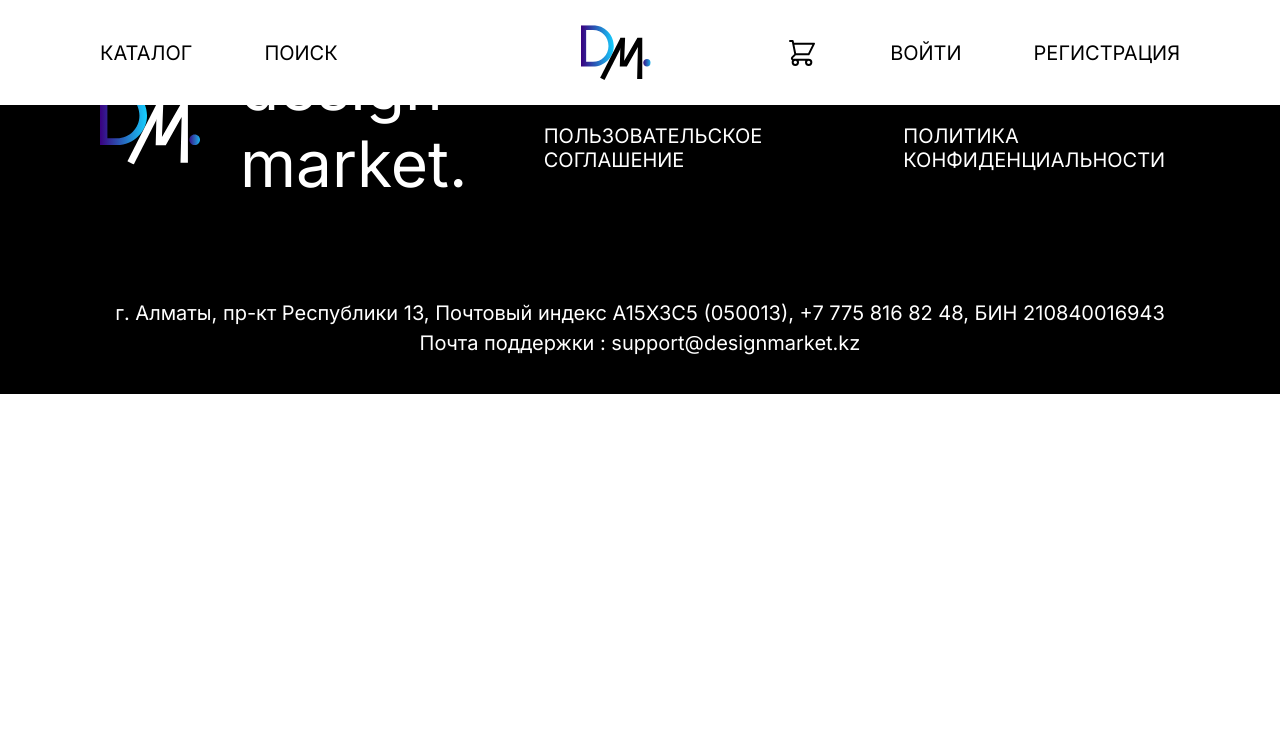
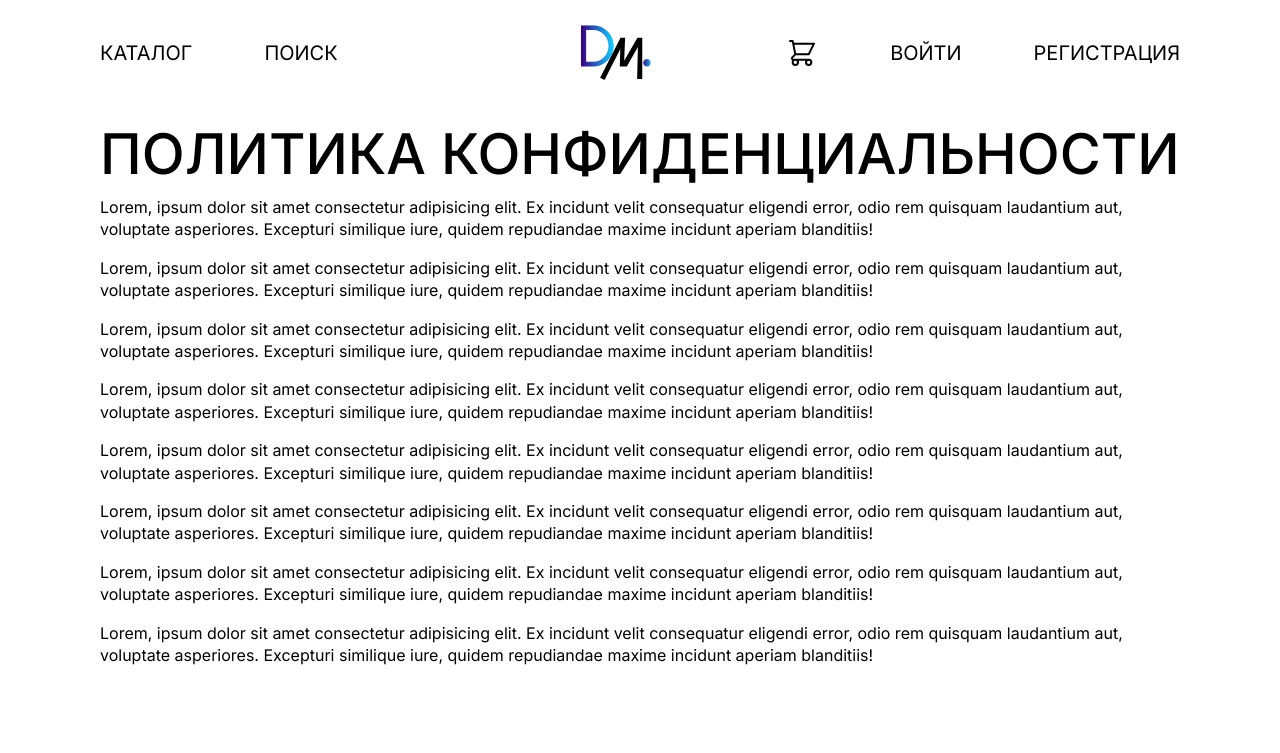
Before and after one commit to iarchangelneu/designmarket, a Nuxt app: page /polytics in a window 1280 px wide. Shown: the top 753 px of the page. Built offline with nearby package versions, Linux system fonts and the light colour scheme.

Commit message:
Bug fix + terms and polytics pages

```diff
--- a/components/TheFooter.vue
+++ b/components/TheFooter.vue
@@ -8,12 +8,12 @@
 
             <div class="links d-flex">
                 <div>
-                    <NuxtLink to="/">для дизайнера</NuxtLink>
-                    <NuxtLink to="/">пользовательское соглашение</NuxtLink>
+                    <NuxtLink to="/for-designer">для дизайнера</NuxtLink>
+                    <NuxtLink to="/terms">пользовательское соглашение</NuxtLink>
                 </div>
                 <div>
                     <NuxtLink to="/">личный кабинет</NuxtLink>
-                    <NuxtLink to="/">политика конфиденциальности</NuxtLink>
+                    <NuxtLink to="/polytics">политика конфиденциальности</NuxtLink>
                 </div>
             </div>
         </div>
--- a/pages/catalog.vue
+++ b/pages/catalog.vue
@@ -178,6 +178,7 @@
     border: 3px solid #000;
     padding: 15px 40px;
     background: transparent;
+    gap: 0 10px;
 
     font-size: 24px;
     font-style: normal;
--- /dev/null
+++ b/pages/polytics.vue
@@ -0,0 +1,62 @@
+<template>
+    <div class="polytics">
+        <h1>Политика конфиденциальности</h1>
+        <p>Lorem, ipsum dolor sit amet consectetur adipisicing elit. Ex incidunt velit consequatur eligendi error, odio rem
+            quisquam laudantium aut, voluptate asperiores. Excepturi similique iure, quidem repudiandae maxime incidunt
+            aperiam blanditiis!</p>
+        <p>Lorem, ipsum dolor sit amet consectetur adipisicing elit. Ex incidunt velit consequatur eligendi error, odio rem
+            quisquam laudantium aut, voluptate asperiores. Excepturi similique iure, quidem repudiandae maxime incidunt
+            aperiam blanditiis!</p>
+        <p>Lorem, ipsum dolor sit amet consectetur adipisicing elit. Ex incidunt velit consequatur eligendi error, odio rem
+            quisquam laudantium aut, voluptate asperiores. Excepturi similique iure, quidem repudiandae maxime incidunt
+            aperiam blanditiis!</p>
+        <p>Lorem, ipsum dolor sit amet consectetur adipisicing elit. Ex incidunt velit consequatur eligendi error, odio rem
+            quisquam laudantium aut, voluptate asperiores. Excepturi similique iure, quidem repudiandae maxime incidunt
+            aperiam blanditiis!</p>
+        <p>Lorem, ipsum dolor sit amet consectetur adipisicing elit. Ex incidunt velit consequatur eligendi error, odio rem
+            quisquam laudantium aut, voluptate asperiores. Excepturi similique iure, quidem repudiandae maxime incidunt
+            aperiam blanditiis!</p>
+        <p>Lorem, ipsum dolor sit amet consectetur adipisicing elit. Ex incidunt velit consequatur eligendi error, odio rem
+            quisquam laudantium aut, voluptate asperiores. Excepturi similique iure, quidem repudiandae maxime incidunt
+            aperiam blanditiis!</p>
+        <p>Lorem, ipsum dolor sit amet consectetur adipisicing elit. Ex incidunt velit consequatur eligendi error, odio rem
+            quisquam laudantium aut, voluptate asperiores. Excepturi similique iure, quidem repudiandae maxime incidunt
+            aperiam blanditiis!</p>
+        <p>Lorem, ipsum dolor sit amet consectetur adipisicing elit. Ex incidunt velit consequatur eligendi error, odio rem
+            quisquam laudantium aut, voluptate asperiores. Excepturi similique iure, quidem repudiandae maxime incidunt
+            aperiam blanditiis!</p>
+
+    </div>
+</template>
+<script setup>
+useSeoMeta({
+    title: 'Политика конфиденциальности | Design Market',
+    ogTitle: 'Политика конфиденциальности | Design Market',
+    description: 'Политика конфиденциальности | Design Market',
+    ogDescription: 'Политика конфиденциальности | Design Market',
+})
+</script>
+<style scoped>
+.polytics p {
+    font-size: 16px;
+    font-style: normal;
+    font-weight: 400;
+    line-height: 140%;
+    font-family: var(--int);
+    color: #000;
+}
+
+.polytics h1 {
+    font-size: 56px;
+    font-style: normal;
+    font-weight: 500;
+    line-height: normal;
+    text-transform: uppercase;
+    font-family: var(--int);
+    color: #000;
+}
+
+.polytics {
+    padding: 120px 100px 72px;
+}
+</style>
--- /dev/null
+++ b/pages/terms.vue
@@ -0,0 +1,62 @@
+<template>
+    <div class="terms">
+        <h1>пользовательское соглашение</h1>
+        <p>Lorem, ipsum dolor sit amet consectetur adipisicing elit. Ex incidunt velit consequatur eligendi error, odio rem
+            quisquam laudantium aut, voluptate asperiores. Excepturi similique iure, quidem repudiandae maxime incidunt
+            aperiam blanditiis!</p>
+        <p>Lorem, ipsum dolor sit amet consectetur adipisicing elit. Ex incidunt velit consequatur eligendi error, odio rem
+            quisquam laudantium aut, voluptate asperiores. Excepturi similique iure, quidem repudiandae maxime incidunt
+            aperiam blanditiis!</p>
+        <p>Lorem, ipsum dolor sit amet consectetur adipisicing elit. Ex incidunt velit consequatur eligendi error, odio rem
+            quisquam laudantium aut, voluptate asperiores. Excepturi similique iure, quidem repudiandae maxime incidunt
+            aperiam blanditiis!</p>
+        <p>Lorem, ipsum dolor sit amet consectetur adipisicing elit. Ex incidunt velit consequatur eligendi error, odio rem
+            quisquam laudantium aut, voluptate asperiores. Excepturi similique iure, quidem repudiandae maxime incidunt
+            aperiam blanditiis!</p>
+        <p>Lorem, ipsum dolor sit amet consectetur adipisicing elit. Ex incidunt velit consequatur eligendi error, odio rem
+            quisquam laudantium aut, voluptate asperiores. Excepturi similique iure, quidem repudiandae maxime incidunt
+            aperiam blanditiis!</p>
+        <p>Lorem, ipsum dolor sit amet consectetur adipisicing elit. Ex incidunt velit consequatur eligendi error, odio rem
+            quisquam laudantium aut, voluptate asperiores. Excepturi similique iure, quidem repudiandae maxime incidunt
+            aperiam blanditiis!</p>
+        <p>Lorem, ipsum dolor sit amet consectetur adipisicing elit. Ex incidunt velit consequatur eligendi error, odio rem
+            quisquam laudantium aut, voluptate asperiores. Excepturi similique iure, quidem repudiandae maxime incidunt
+            aperiam blanditiis!</p>
+        <p>Lorem, ipsum dolor sit amet consectetur adipisicing elit. Ex incidunt velit consequatur eligendi error, odio rem
+            quisquam laudantium aut, voluptate asperiores. Excepturi similique iure, quidem repudiandae maxime incidunt
+            aperiam blanditiis!</p>
+
+    </div>
+</template>
+<script setup>
+useSeoMeta({
+    title: 'Пользовательское соглашение | Design Market',
+    ogTitle: 'Пользовательское соглашение | Design Market',
+    description: 'Пользовательское соглашение | Design Market',
+    ogDescription: 'Пользовательское соглашение | Design Market',
+})
+</script>
+<style scoped>
+.terms p {
+    font-size: 16px;
+    font-style: normal;
+    font-weight: 400;
+    line-height: 140%;
+    font-family: var(--int);
+    color: #000;
+}
+
+.terms h1 {
+    font-size: 56px;
+    font-style: normal;
+    font-weight: 500;
+    line-height: normal;
+    text-transform: uppercase;
+    font-family: var(--int);
+    color: #000;
+}
+
+.terms {
+    padding: 120px 100px 72px;
+}
+</style>
```
